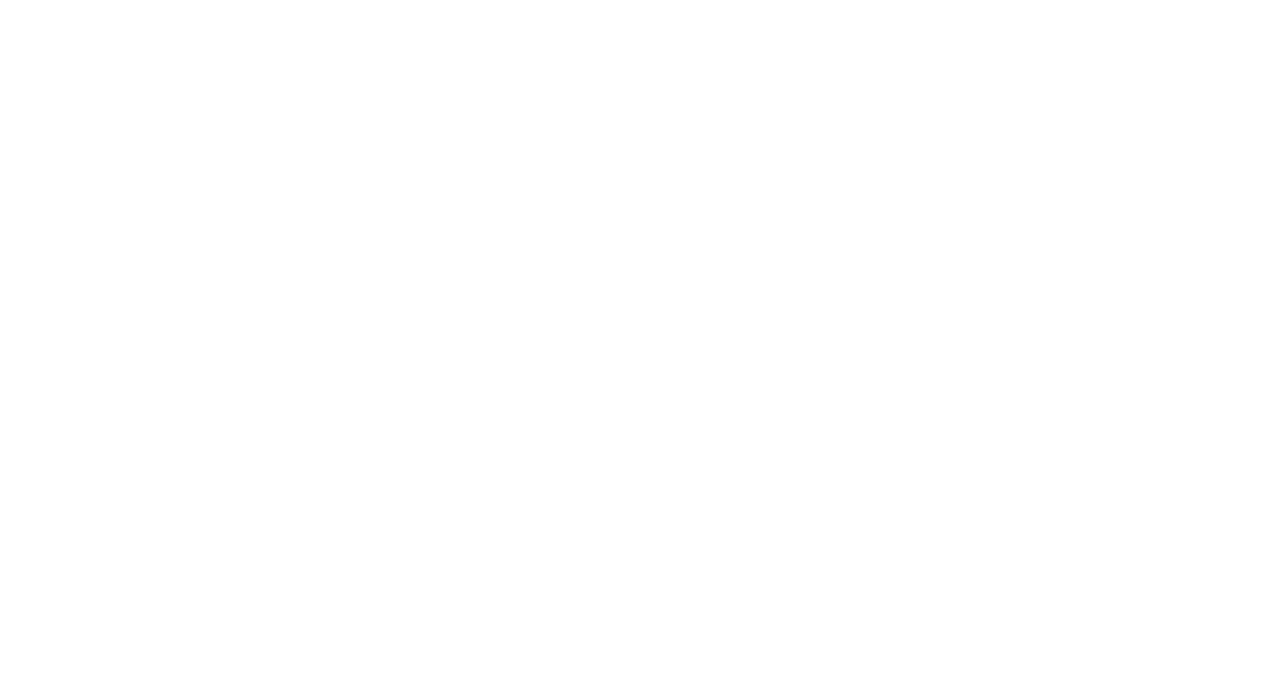
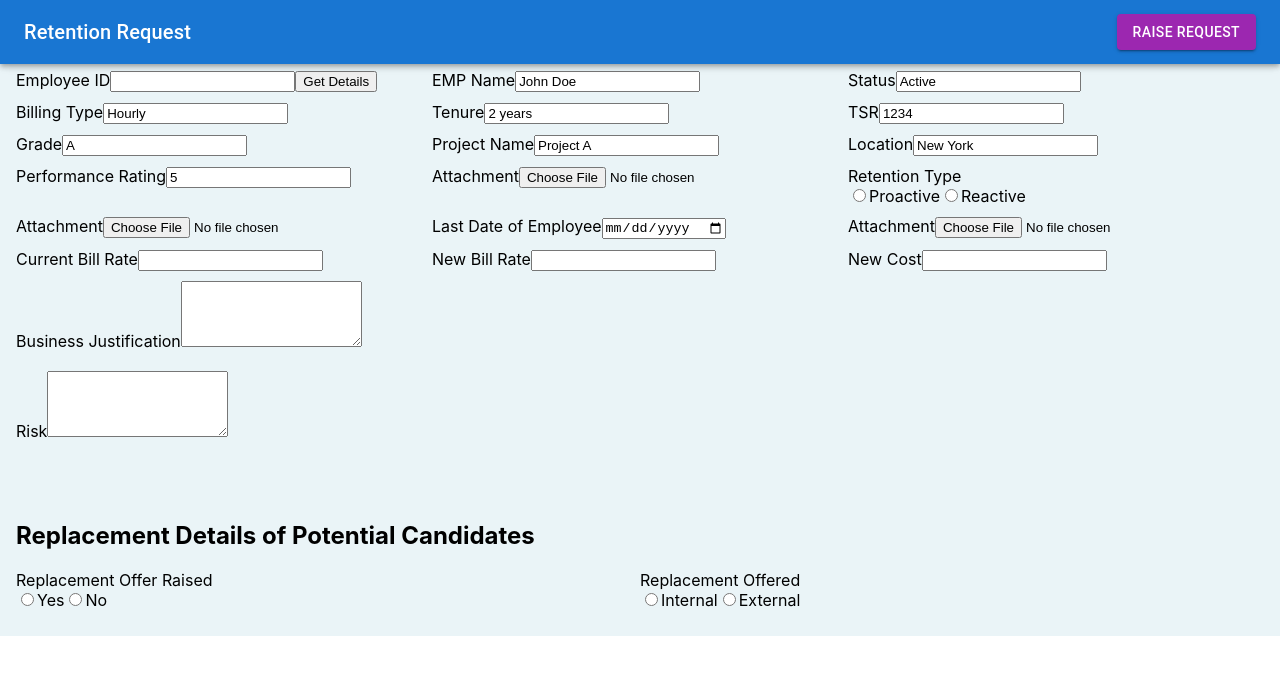
Before and after one commit to SandhyaP-Hexaware/retension_application, a React (Create React App) app: page /RetentionForm in a window 1280 px wide. Before the commit this address had no page. Shown: the top 674 px of the page. Built offline with nearby package versions, Linux system fonts and the light colour scheme.

Commit message:
Basic form created

```diff
--- a/src/App.css
+++ b/src/App.css
@@ -36,3 +36,25 @@
     transform: rotate(360deg);
   }
 }
+
+
+.row {
+  display: flex;
+  margin-bottom: 10px;
+}
+
+.column {
+  flex: 1;
+  margin-right: 10px;
+}
+
+.full-width {
+  width: 100%;
+  margin-bottom: 10px;
+}
+
+.scrollable {
+  margin-top: 20px;
+  max-height: 400px;
+  overflow-y: scroll;
+}
--- a/src/App.js
+++ b/src/App.js
@@ -2,19 +2,47 @@ import logo from './logo.svg';
 import './App.css';
 import { BrowserRouter as Router, Route, Switch, Link,Routes } from 'react-router-dom';
 import Dashboard from './components/Dashboard.js';
-
+import EmployeeDetails from './components/RetentionForm';
+import {
+  Grid,
+  Typography,
+  TextField,
+  Select,
+  MenuItem,
+  Button,
+  Table,
+  TableContainer,
+  TableHead,
+  TableRow,
+  TableCell,
+  TableBody,
+  Paper,
+  AppBar,
+  Toolbar,
+} from '@mui/material';
 function App() {
  return (
-    <Router>
+  <div>
+    <AppBar position="fixed" color="primary" sx={{ paddingLeft: 0, paddingRight: 0 }}>
+  <Toolbar>
+    <Typography variant="h6">Retention Request</Typography>
+    <Button variant="contained" color="secondary" style={{ marginLeft: 'auto' }}>
+      Raise Request
+    </Button>
+  </Toolbar>
+</AppBar>
+  <Router>
 
     <Routes>
     <Route exact path="/" element={<Dashboard />} />
-    {/* <Route path="/RetentionForm" element={<RetentionForm />} /> */}
+    <Route path="/RetentionForm" element={<EmployeeDetails />} />
 
     </Routes>
 
 
     </Router>
+  </div>
+
   );
 }
 
--- a/src/components/RetentionForm.js
+++ b/src/components/RetentionForm.js
@@ -0,0 +1,188 @@
+import React from 'react';
+import { styled, createTheme, ThemeProvider } from '@mui/material/styles';
+import {
+  Grid,
+  Typography,
+  TextField,
+  Select,
+  MenuItem,
+  Button,
+  Table,
+  TableContainer,
+  TableHead,
+  TableRow,
+  TableCell,
+  TableBody,
+  Paper,
+  AppBar,
+  Toolbar,
+} from '@mui/material';
+
+const theme = createTheme();
+
+const RootContainer = styled('div')({
+  backgroundColor: '#eaf4f7',
+  padding: '16px',
+  paddingTop: '70px', // Added top padding to offset the app bar
+});
+
+const SearchSection = styled('div')({
+  marginBottom: '16px',
+});
+
+const GridContainer = styled('div')({
+  backgroundColor: '#fff',
+  padding: '16px',
+  borderRadius: '8px',
+});
+
+const EmployeeDetails = () => {
+  return (
+    <ThemeProvider theme={theme}>
+      <RootContainer>
+        <div>
+          <div className="row">
+            <div className="column">
+              <label htmlFor="employeeId">Employee ID</label>
+              <input type="text" id="employeeId" />
+              <button>Get Details</button>
+            </div>
+            <div className="column">
+              <label htmlFor="empName">EMP Name</label>
+              <input type="text" id="empName" value="John Doe" readOnly />
+            </div>
+            <div className="column">
+              <label htmlFor="status">Status</label>
+              <input type="text" id="status" value="Active" readOnly />
+            </div>
+          </div>
+          <div className="row">
+            <div className="column">
+              <label htmlFor="billingType">Billing Type</label>
+              <input type="text" id="billingType" value="Hourly" readOnly />
+            </div>
+            <div className="column">
+              <label htmlFor="tenure">Tenure</label>
+              <input type="text" id="tenure" value="2 years" readOnly />
+            </div>
+            <div className="column">
+              <label htmlFor="tsr">TSR</label>
+              <input type="text" id="tsr" value="1234" readOnly />
+            </div>
+          </div>
+          <div className="row">
+            <div className="column">
+              <label htmlFor="grade">Grade</label>
+              <input type="text" id="grade" value="A" readOnly />
+            </div>
+            <div className="column">
+              <label htmlFor="projectName">Project Name</label>
+              <input type="text" id="projectName" value="Project A" readOnly />
+            </div>
+            <div className="column">
+              <label htmlFor="location">Location</label>
+              <input type="text" id="location" value="New York" readOnly />
+            </div>
+          </div>
+          <div className="row">
+            <div className="column">
+              <label htmlFor="performanceRating">Performance Rating</label>
+              <input type="text" id="performanceRating" value="5" readOnly />
+            </div>
+            <div className="column">
+              <label htmlFor="attachment1">Attachment</label>
+              <input type="file" id="attachment1" />
+            </div>
+            <div className="column">
+              <label htmlFor="retentionType">Retention Type</label>
+              <div>
+                <label>
+                  <input type="radio" name="retentionType" value="proactive" />
+                  Proactive
+                </label>
+                <label>
+                  <input type="radio" name="retentionType" value="reactive" />
+                  Reactive
+                </label>
+              </div>
+            </div>
+          </div>
+          <div className="row">
+            <div className="column">
+              <label htmlFor="attachment2">Attachment</label>
+              <input type="file" id="attachment2" />
+            </div>
+            <div className="column">
+              <label htmlFor="lastDate">Last Date of Employee</label>
+              <input type="date" id="lastDate" />
+            </div>
+            <div className="column">
+              <label htmlFor="attachment3">Attachment</label>
+              <input type="file" id="attachment3" />
+            </div>
+          </div>
+          <div className="row">
+            <div className="column">
+              <label htmlFor="currentBillRate">Current Bill Rate</label>
+              <input type="text" id="currentBillRate" />
+            </div>
+            <div className="column">
+              <label htmlFor="newBillRate">New Bill Rate</label>
+              <input type="text" id="newBillRate" />
+            </div>
+            <div className="column">
+              <label htmlFor="newCost">New Cost</label>
+              <input type="text" id="newCost" />
+            </div>
+          </div>
+          <div className="row">
+            <div className="full-width">
+              <label htmlFor="businessJustification">Business Justification</label>
+              <textarea id="businessJustification" rows="4"></textarea>
+            </div>
+          </div>
+          <div className="row">
+            <div className="full-width">
+              <label htmlFor="risk">Risk</label>
+              <textarea id="risk" rows="4"></textarea>
+            </div>
+          </div>
+          <br />
+          <div className="scrollable">
+            <h2>Replacement Details of Potential Candidates</h2>
+            <div className="row">
+              <div className="column">
+                <label htmlFor="replacementOfferRaised">Replacement Offer Raised</label>
+                <div>
+                  <label>
+                    <input type="radio" name="replacementOfferRaised" value="yes" />
+                    Yes
+                  </label>
+                  <label>
+                    <input type="radio" name="replacementOfferRaised" value="no" />
+                    No
+                  </label>
+                </div>
+              </div>
+              <div className="column">
+                <label htmlFor="replacementOffered">Replacement Offered</label>
+                <div>
+                  <label>
+                    <input type="radio" name="replacementOffered" value="internal" />
+                    Internal
+                  </label>
+                  <label>
+                    <input type="radio" name="replacementOffered" value="external" />
+                    External
+                  </label>
+                </div>
+              </div>
+            </div>
+          </div>
+        </div>
+      </RootContainer>
+    </ThemeProvider>
+  );
+};
+
+export default EmployeeDetails;
--- /dev/null
+++ b/src/styles/RetentionForm.css
@@ -0,0 +1,26 @@
+.App {
+    max-width: 800px;
+    margin: 0 auto;
+    padding: 20px;
+  }
+
+  .row {
+    display: flex;
+    margin-bottom: 10px;
+  }
+
+  .column {
+    flex: 1;
+    margin-right: 10px;
+  }
+
+  .full-width {
+    width: 100%;
+    margin-bottom: 10px;
+  }
+
+  .scrollable {
+    margin-top: 20px;
+    max-height: 400px;
+    overflow-y: scroll;
+  }
```
